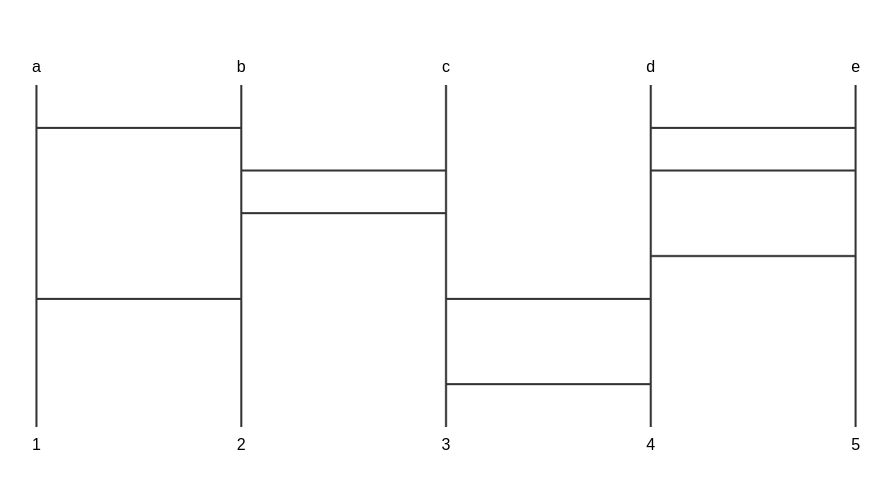
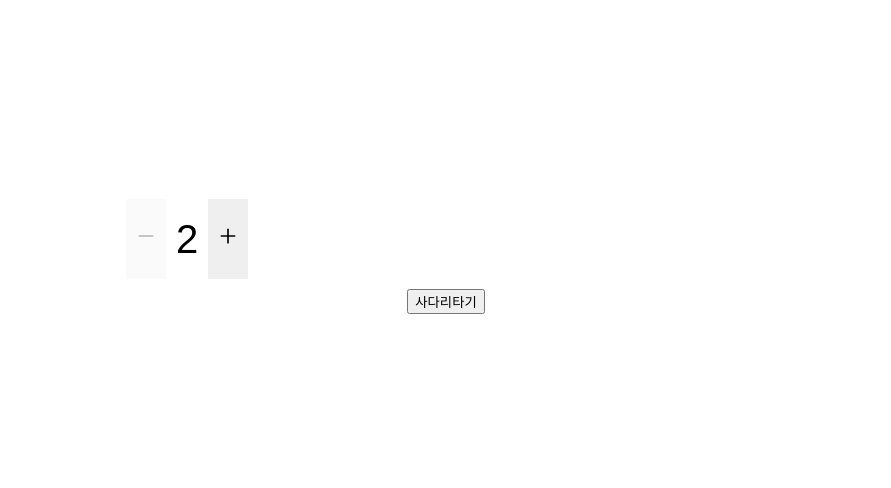
Before and after one commit to JHYOOOOON/ladder-game, a React (Create React App) app: page / in a window 1280 px wide. Shown: the part 144-632 px from the top of the page, without its empty margins (194-1085 px from the left). Built offline with nearby package versions, Linux system fonts and the light colour scheme; a web font is replaced by a local one.

Commit message:
feat: 홈화면

```diff
--- a/package.json
+++ b/package.json
@@ -13,6 +13,8 @@
     "jotai": "^2.0.4",
     "react": "^18.2.0",
     "react-dom": "^18.2.0",
+    "react-icons": "^4.8.0",
+    "react-router-dom": "^6.10.0",
     "react-scripts": "5.0.1",
     "styled-components": "^5.3.9",
     "styled-reset": "^4.4.6",
--- a/src/App.tsx
+++ b/src/App.tsx
@@ -1,5 +1,6 @@
 import React, { useEffect, useRef } from "react";
 import styled from "styled-components";
+import { Router } from "./Router";
 
 const COUNT = 5;
 const MIN_LEG = 2;
@@ -106,7 +107,8 @@ function App() {
 
 	return (
 		<StyledApp className="App">
-			<Wrapper>
+			<Router />
+			{/* <Wrapper>
 				<List>
 					{users.map((item, index) => (
 						<Item key={`user_${index}`}>{item}</Item>
@@ -118,7 +120,7 @@ function App() {
 						<Item key={`answer_${index}`}>{item}</Item>
 					))}
 				</List>
-			</Wrapper>
+			</Wrapper> */}
 		</StyledApp>
 	);
 }
--- /dev/null
+++ b/src/Pages/Home.tsx
@@ -0,0 +1,112 @@
+import React, { useEffect, useState } from "react";
+import { Link } from "react-router-dom";
+import styled from "styled-components";
+import { HiOutlineMinus, HiOutlinePlus } from "react-icons/hi";
+
+const MIN_USER_COUNT = 2;
+const MAX_USER_COUNT = 10;
+type VIEW_TYPE = "modify" | "view";
+
+export const Home = () => {
+	const [viewType, setViewType] = useState<VIEW_TYPE>("view");
+	const [userCount, setUserCount] = useState(MIN_USER_COUNT);
+
+	const addCount = () => setUserCount((prevValue) => prevValue + 1);
+	const minusCount = () => setUserCount((prevValue) => prevValue - 1);
+
+	useEffect(() => {
+		const handleClick = (e: MouseEvent) => {
+			const target = e.target as HTMLElement;
+			if (target.classList.contains("count") === false) {
+				if (userCount > MAX_USER_COUNT) {
+					setUserCount(MAX_USER_COUNT);
+				} else if (userCount < MIN_USER_COUNT) {
+					setUserCount(MIN_USER_COUNT);
+				}
+				setViewType("view");
+			}
+		};
+
+		document.addEventListener("click", handleClick);
+
+		return () => document.removeEventListener("click", handleClick);
+	}, [userCount]);
+
+	return (
+		<Wrapper>
+			<InnerWrapper>
+				<CountButton onClick={minusCount} disabled={userCount === MIN_USER_COUNT}>
+					<HiOutlineMinus />
+				</CountButton>
+				{viewType === "view" ? (
+					<Count className="count" onClick={() => setViewType("modify")}>
+						{userCount}
+					</Count>
+				) : (
+					<Input
+						type="number"
+						className="count"
+						min={MIN_USER_COUNT}
+						max={MAX_USER_COUNT}
+						value={userCount}
+						onChange={(e) => {
+							setUserCount(Number(e.target.value));
+						}}
+					></Input>
+				)}
+				<CountButton onClick={addCount} disabled={userCount === MAX_USER_COUNT}>
+					<HiOutlinePlus />
+				</CountButton>
+			</InnerWrapper>
+			<StyledLink to={`/ladder?count=${userCount}`} className={`${viewType === "modify" && "disabled"}`}>
+				<button>사다리타기</button>
+			</StyledLink>
+		</Wrapper>
+	);
+};
+
+const Wrapper = styled.div`
+	width: 100%;
+	height: 100%;
+	display: flex;
+	justify-content: center;
+	align-items: center;
+	flex-direction: column;
+	gap: 10px;
+`;
+
+const CountButton = styled.button`
+	padding: 10px;
+	border: none;
+	cursor: pointer;
+	font-size: 20px;
+`;
+
+const Count = styled.p`
+	display: flex;
+	align-items: center;
+	text-align: center;
+	padding: 10px;
+	font-size: 40px;
+`;
+
+const Input = styled.input`
+	font-size: 40px;
+	&::-webkit-outer-spin-button,
+	&::-webkit-inner-spin-button {
+		-webkit-appearance: none;
+		margin: 0;
+	}
+`;
+
+const InnerWrapper = styled.div`
+	display: flex;
+	width: 50%;
+	height: 10%;
+`;
+
+const StyledLink = styled(Link)`
+	&.disabled {
+		pointer-events: none;
+	}
+`;
--- /dev/null
+++ b/src/Pages/index.ts
@@ -0,0 +1 @@
+export * from "./Home";
--- /dev/null
+++ b/src/Router/Router.tsx
@@ -0,0 +1,12 @@
+import { BrowserRouter, Route, Routes } from "react-router-dom";
+import { Home } from "../Pages";
+
+export const Router = () => {
+	return (
+		<BrowserRouter>
+			<Routes>
+				<Route path="/" element={<Home />}></Route>
+			</Routes>
+		</BrowserRouter>
+	);
+};
--- /dev/null
+++ b/src/Router/index.ts
@@ -0,0 +1 @@
+export * from "./Router";
```
Also changed, not shown: 1 other file (tests, documents, lock files or other folders).
